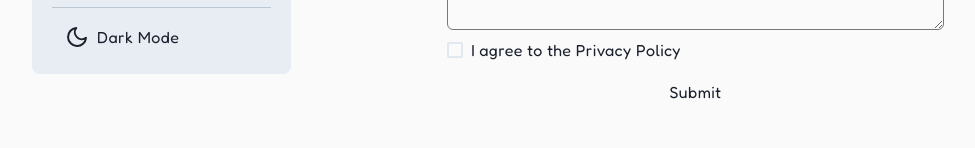
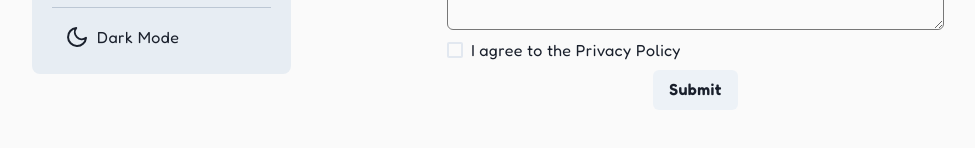
Before and after one commit to robchendev/Guitardex, a Next.js app: page /contact in a window 1280 px wide. Shown: the part 482-630 px from the top of the page, without its empty margins (90-1065 px from the left). Built offline with nearby package versions, Linux system fonts and the light colour scheme.

Commit message:
add reset state button

```diff
--- a/pages/contact.tsx
+++ b/pages/contact.tsx
@@ -6,6 +6,7 @@ import {
   VStack,
   Textarea,
   Checkbox,
+  Button,
 } from "@chakra-ui/react";
 import React, { useEffect, useState } from "react";
 import { Controller, RegisterOptions, useForm } from "react-hook-form";
@@ -294,6 +295,13 @@ const Contact = () => {
     reset();
   };
 
+  const resetFormState = () => {
+    setIsSending(false);
+    setSuccess(false);
+    setFailure(false);
+    reset();
+  };
+
   if (Object.keys(errors).length !== 0) {
     console.log("Errors: ", errors);
   }
@@ -412,19 +420,31 @@ const Contact = () => {
               rules={{ required: true }}
               errorDef={[{ type: "required", msg: "This is required" }]}
             />
-            <button
-              className={`px-4 py-2.5 rounded-md bg-carmine-soft ${
+            <Button
+              className={`px-4 py-2.5 rounded-md bg-carmine-soft bg-purple ${
                 !isSending && "hover:bg-carmine-hard transition ease-in duration-300"
               }`}
               onClick={handleSubmit(onSubmit)}
               disabled={isSending}
             >
               {isSending ? "Submitting..." : "Submit"}
-            </button>
+            </Button>
           </VStack>
         </form>
       )}
-      {success && <p className="text-gold text-center">Your email has successfully been sent.</p>}
+      {success && (
+        <div className="flex items-center flex-col">
+          <p className="text-gold text-center mb-4">Your email has successfully been sent.</p>
+
+          <Button
+            className={"px-4 py-2.5 rounded-md bg-carmine-soft bg-purple"}
+            onClick={() => resetFormState()}
+            disabled={isSending}
+          >
+            Send a new form
+          </Button>
+        </div>
+      )}
       {failure && (
         <p className="text-carmine-soft text-center mt-4">
           An error blocked the submission. If the error persists, contact us with your message at
```
